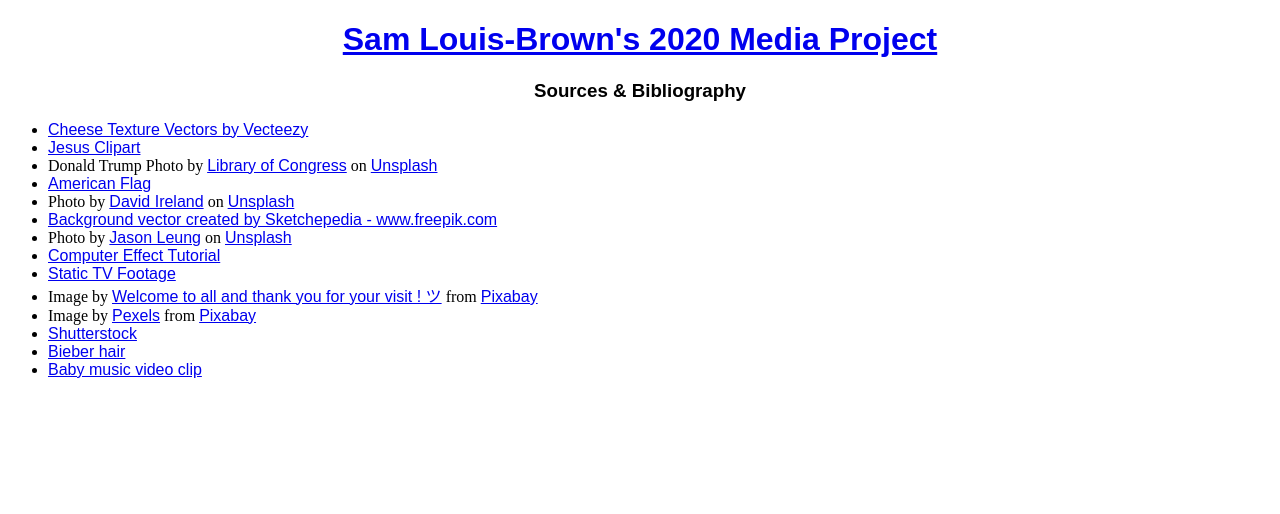
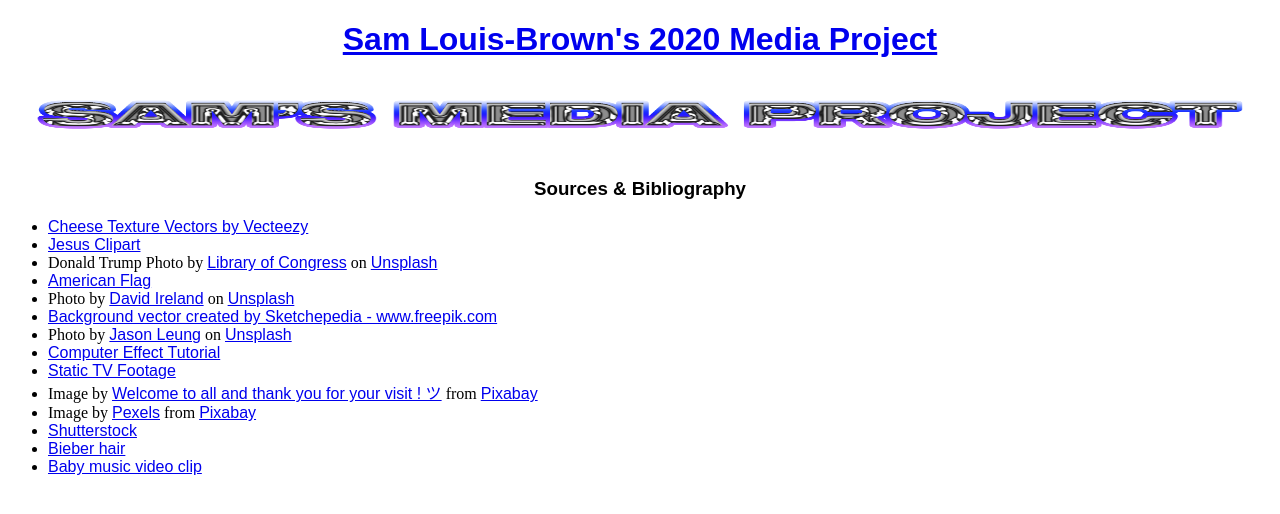
Before and after one commit to samlb666/media, a plain HTML site: page links.html in a window 1280 px wide. Drawn offline with Linux system fonts and the light colour scheme; a web font is replaced by a local one.

Commit message:
Update links.html

```diff
--- a/links.html
+++ b/links.html
@@ -9,6 +9,7 @@
 </head>
 <body>
     <a href="index.html"><h1>Sam Louis-Brown's 2020 Media Project</h1></a>
+    <img src="resources/logo.png" height="75px" style="width: 100%" href="index.html">
     <h3>Sources & Bibliography</h3>
     <ul>
     <li><a href="https://www.vecteezy.com/free-vector/cheese-texture">Cheese Texture Vectors by Vecteezy</a></li>
```
